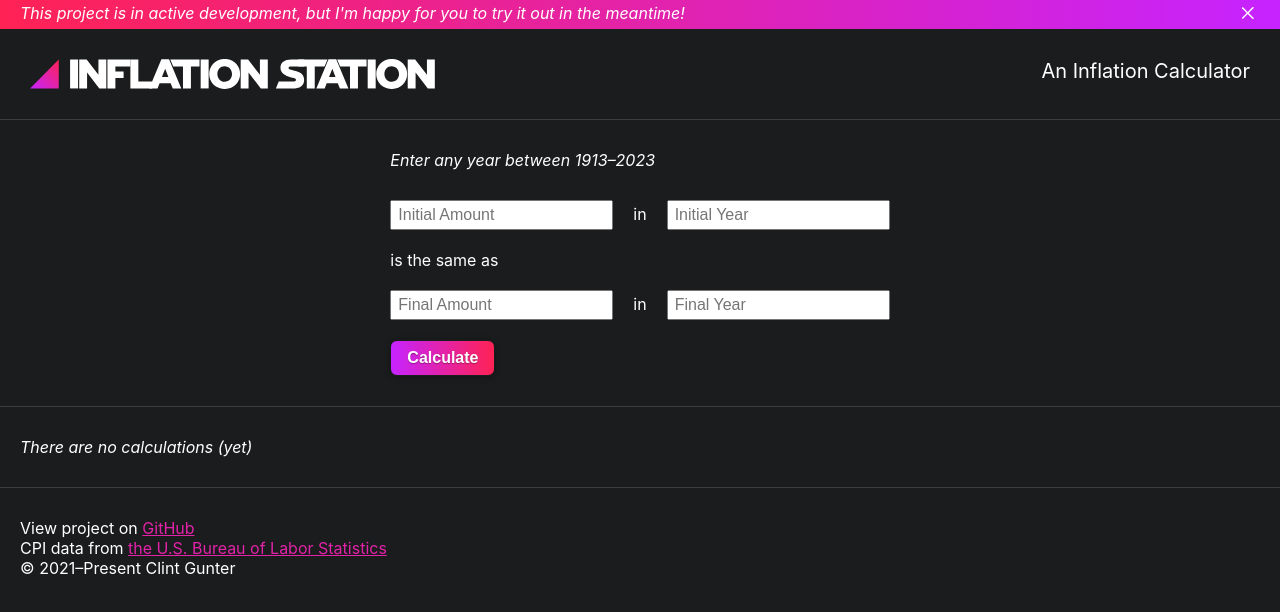
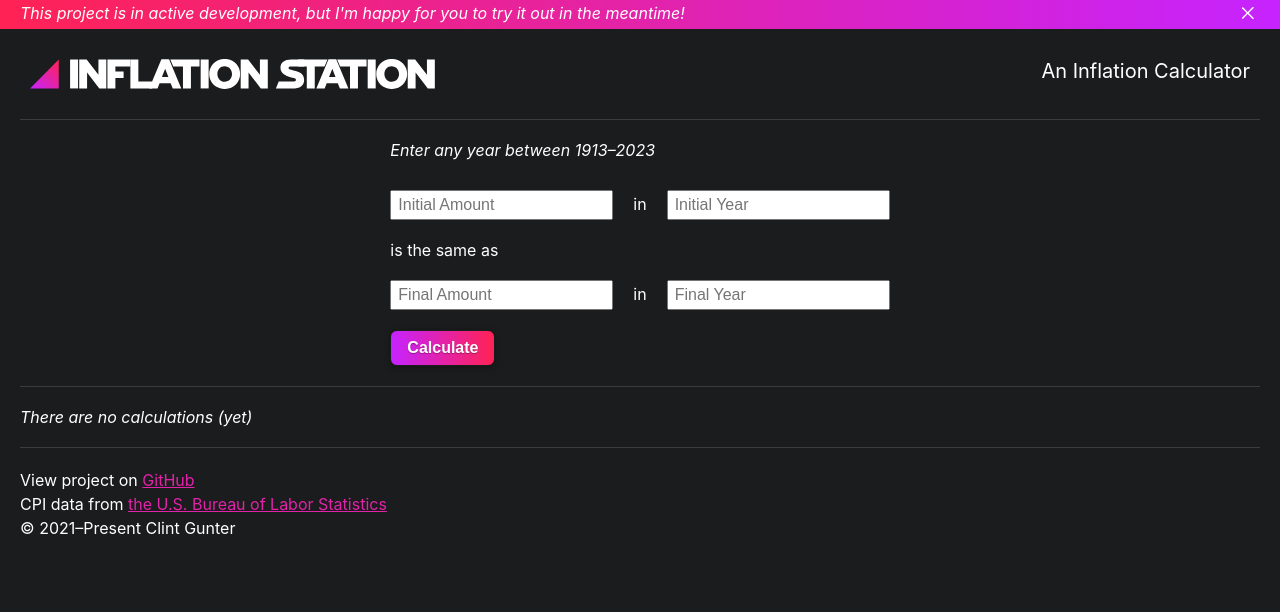
Before and after one commit to futureclint/inflation-station-2, a React (Create React App) app: page / in a window 1280 px wide. Shown: the top 612 px of the page. Built offline with nearby package versions, Linux system fonts and the light colour scheme.

Commit message:
Added better spacing for horizontal rules and footer spans

```diff
--- a/src/css/main.css
+++ b/src/css/main.css
@@ -12,7 +12,7 @@ h1, h2, h3, h4, h5, p {
 
 hr {
   height: 1px;
-  margin: 30px 0;
+  margin: 20px;
   border: none;
   background-color: #3b3c3d;
 }
@@ -187,4 +187,5 @@ footer {
 
 footer span {
   display: block;
+  line-height: 1.5em;
 }
--- a/src/scss/base.scss
+++ b/src/scss/base.scss
@@ -10,7 +10,7 @@ h1, h2, h3, h4, h5, p {
 }
 hr {
   height: 1px;
-  margin: 30px 0;
+  margin: 20px;
   border: none;
   background-color: #3b3c3d;
 }
--- a/src/scss/footer.scss
+++ b/src/scss/footer.scss
@@ -3,4 +3,5 @@ footer {
 }
 footer span {
   display: block;
+  line-height: 1.5em;
 }
```
